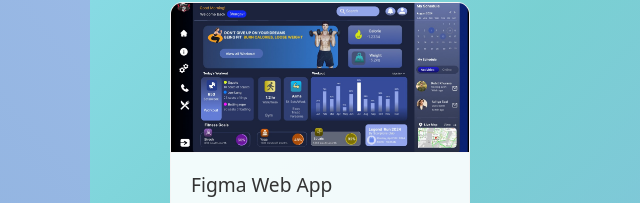
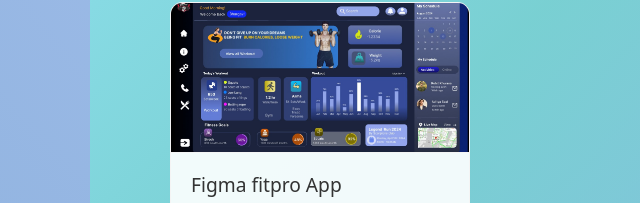
Before and after one commit to BhargavChoppalli/Bhargav-Portfolio, a plain HTML site: page home.html in a window 1280 px wide. Shown: the part 2176-2379 px from the top of the page, 12-652 px from the left. Drawn offline with nearby package versions, Linux system fonts and the light colour scheme.

Commit message:
changed title

```diff
--- a/home.html
+++ b/home.html
@@ -126,7 +126,7 @@
                         <img src="images/figma .jpg" class="card-img-top" alt="Project 3">
                     </a>
                     <div class="card-body">
-                        <h5 class="card-title">Figma Web App</h5>
+                        <h5 class="card-title">Figma fitpro App</h5>
                         <p class="card-text">This project aims to provide a user-friendly platform for tracking workouts, monitoring progress, and achieving fitness milestones.
                         </p>
                         <a href="https://example.com/project3" target="_blank" class="btn btn-primary">View Project</a>
```
